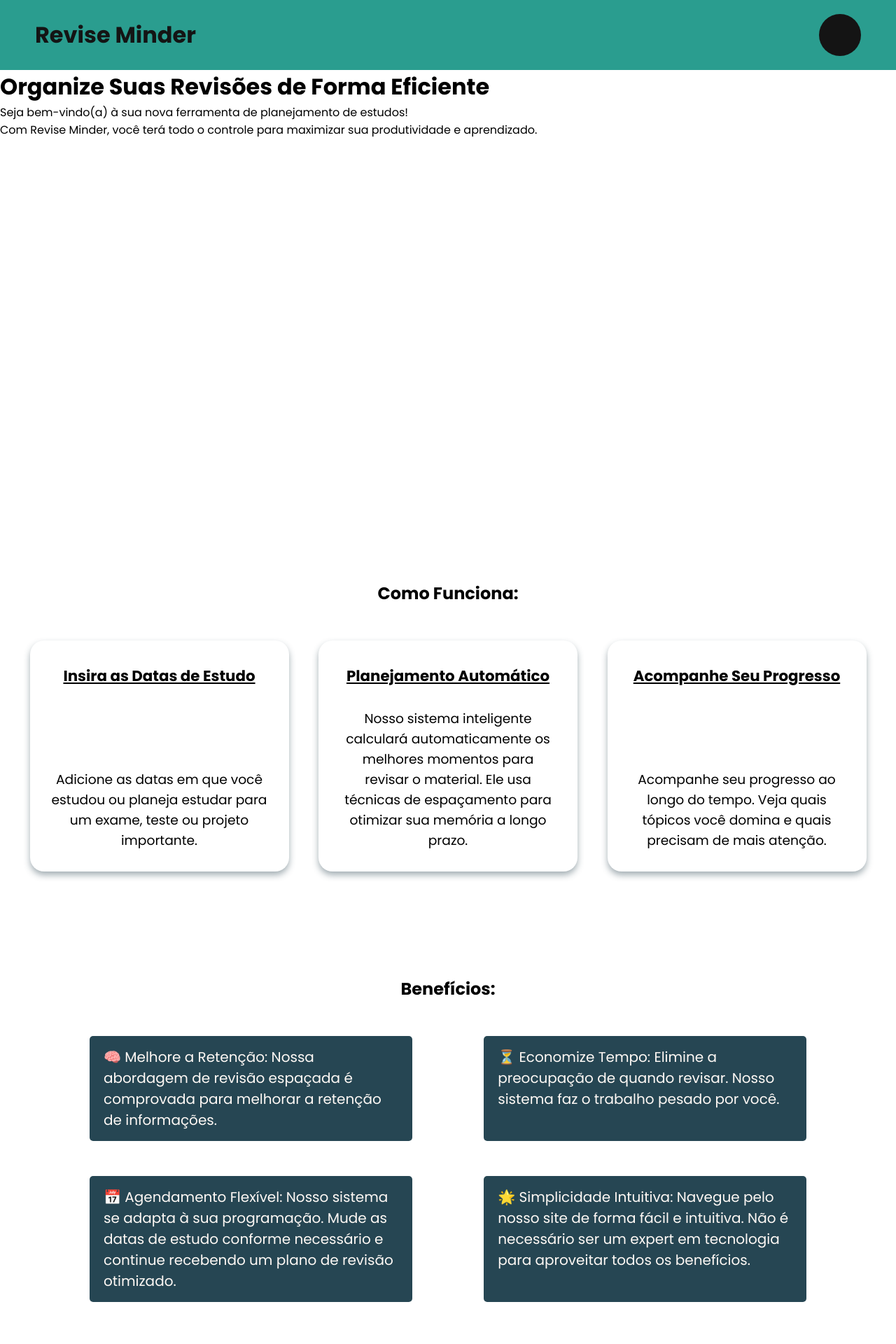
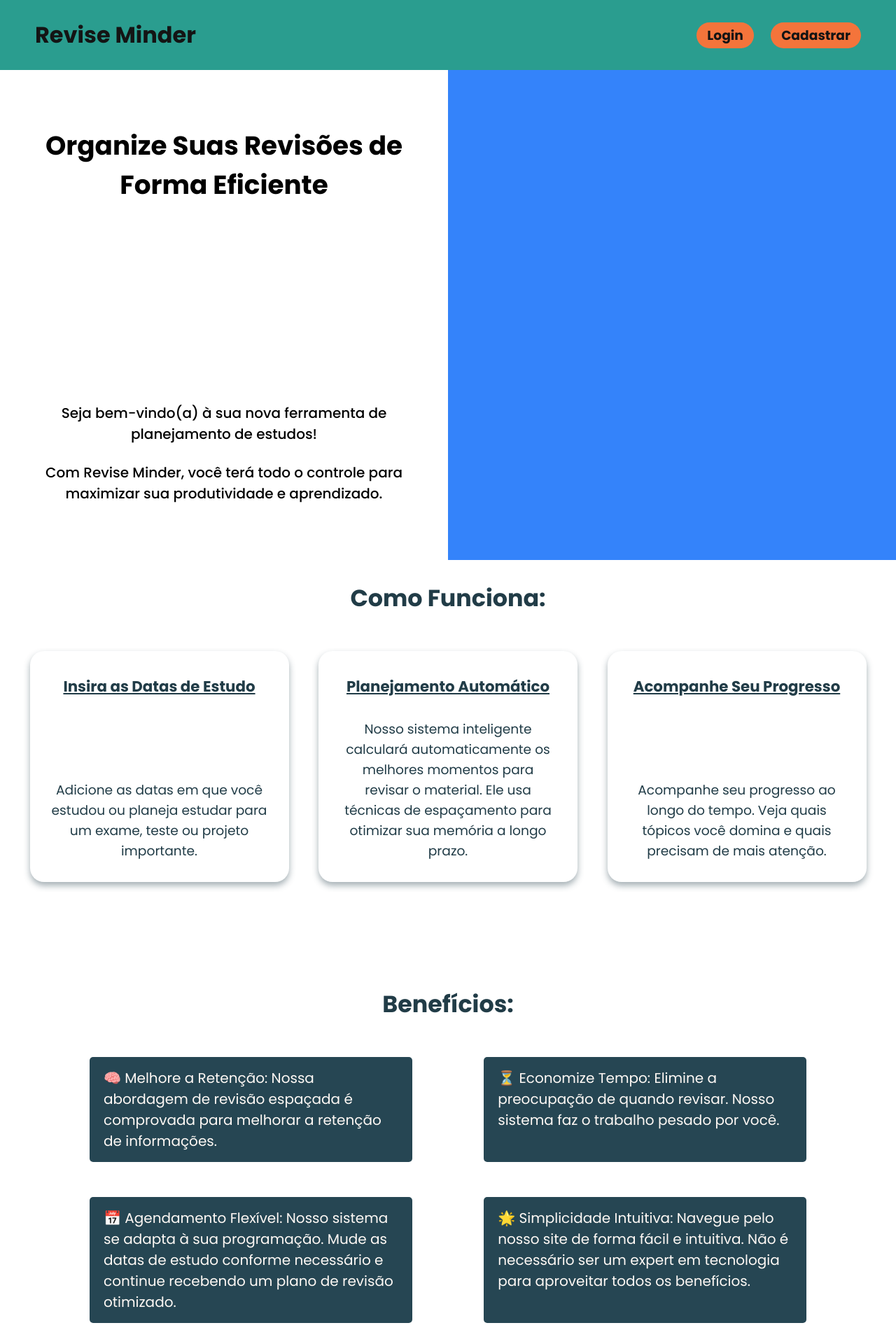
Before and after one commit to ThiagoSchFialho/DJANGO-Revise_Minder, a Django app: page / in a window 1280 px wide. Shown: the top 1920 px of the page at 70% size. Run offline with Django 4.2, Linux system fonts and the light colour scheme.

Commit message:
adição da página 'signup.html'
Modificações de estilo também foram feitas na página 'index.html', a partial '_header.html' foi tirada do arquivo 'base.html'

```diff
--- a/apps/users/urls.py
+++ b/apps/users/urls.py
@@ -1,6 +1,7 @@
 from django.urls import path
-from apps.users.views import login
+from apps.users.views import login, signup
 
 urlpatterns = [
     path('login/', login, name='login'),
+    path('signup', signup, name='signup'),
 ]
--- a/apps/users/views.py
+++ b/apps/users/views.py
@@ -2,3 +2,6 @@ from django.shortcuts import render
 
 def login(request):
     return render(request, 'users/login.html')
+
+def signup(request):
+    return render(request, 'users/signup.html');
--- a/setup/static/styles/style.css
+++ b/setup/static/styles/style.css
@@ -1,4 +1,4 @@
-@import url('https://fonts.googleapis.com/css2?family=Poppins:ital,wght@0,400;0,700;1,400;1,700&display=swap');
+@import url('https://fonts.googleapis.com/css2?family=Poppins:ital,wght@0,400;0,500;0,700;1,400;1,500;1,700&display=swap');
 
 :root {
     --red: #CC2936;
@@ -51,6 +51,20 @@ header {
     height: 60px;
     background-color: var(--black);
     border-radius: 50%;
+}
+
+.user-authentication a{
+    color: var(--black);
+    padding: 5px 15px;
+    text-decoration: none;
+    font-size: 14pt;
+    font-weight: bold;
+    background-color: var(--orange);
+    border-radius: 65px;
+}
+
+.user-authentication a:first-child {
+    margin-right: 20px;
 }
 
 footer {
@@ -195,13 +209,49 @@ main {
     border-radius: 5px;
 }
 
+.banner {
+    display: flex;
+    height: calc(100vh - 100px);
+}
+
+.banner-text {
+    display: flex;
+    flex-direction: column;
+    justify-content: space-between;
+    padding: 150px 70px;
+    width: 50%;
+    align-items: center;
+}
+
+.banner-text h1 {
+    font-size: 30pt;
+    text-align: center;
+}
+
+.banner-paragraphs p:first-child {
+    margin-bottom: 35px;
+}
+
+.banner-paragraphs p {
+    text-align: center;
+    font-size: 17pt;
+    font-weight: 500;
+}
+
+.banner-img {
+    width: 50%;
+    height: 100%;
+    background-color: var(--blue);
+}
+
+.presentation {
+    color: var(--super-dark-green);
+}
+
 .presentation-title {
     margin: 150px auto 50px auto;
     text-align: center;
-}
-
-.banner {
-    height: calc(100vh - 100px);
+    font-size: 25pt;
 }
 
 .how-works-container h2{
@@ -268,7 +318,12 @@ main {
 .start-now p {
     text-align: center;
     font-size: 17pt;
+    font-weight: 600;
     margin-bottom: 30px;
+    padding: 10px;
+    background-color: var(--light-green);
+    border: 2px solid var(--super-dark-green);
+    border-radius: 5px;
 }
 
 .start-now a{
@@ -281,3 +336,29 @@ main {
     background-color: var(--orange);
     border-radius: 5px;
 }
+
+@media screen and (max-width: 1366px) {
+    .banner-text {
+        display: flex;
+        flex-direction: column;
+        justify-content: space-between;
+        padding: 80px 50px;
+        width: 50%;
+        align-items: center;
+    }
+
+    .banner-text h1 {
+        font-size: 28pt;
+        text-align: center;
+    }
+
+    .banner-paragraphs p:first-child {
+        margin-bottom: 25px;
+    }
+
+    .banner-paragraphs p {
+        text-align: center;
+        font-size: 15pt;
+        font-weight: 500;
+    }
+}
--- a/templates/revise_minder/base.html
+++ b/templates/revise_minder/base.html
@@ -8,7 +8,6 @@
     <title>Revise Minder</title>
 </head>
 <body>
-    {% include 'revise_minder/partials/_header.html' %}
     {% block content %}{% endblock %}
     {% include 'revise_minder/partials/_footer.html' %}
 </body>
--- a/templates/revise_minder/index.html
+++ b/templates/revise_minder/index.html
@@ -1,10 +1,25 @@
 {% extends 'revise_minder/base.html' %}
 {% block content %}
+    <header>
+        <div class="header-content">
+            <div class="header-logo">
+                <a href="{% url 'reviews_home' %}">
+                    <h1>Revise Minder</h1>
+                </a>
+            </div>
+            <div class="user-authentication">
+                <a href="{% url 'login' %}" class="login">Login</a>
+                <a href="{% url 'signup' %}" class="signup">Cadastrar</a>
+            </div>
+        </div>
+    </header>
     <div class="banner">
         <div class="banner-text">
             <h1>Organize Suas Revisões de Forma Eficiente</h1>
-            <p>Seja bem-vindo(a) à sua nova ferramenta de planejamento de estudos!</p>
-            <p>Com Revise Minder, você terá todo o controle para maximizar sua produtividade e aprendizado.</p>
+            <div class="banner-paragraphs">
+                <p>Seja bem-vindo(a) à sua nova ferramenta de planejamento de estudos!</p>
+                <p>Com Revise Minder, você terá todo o controle para maximizar sua produtividade e aprendizado.</p>
+            </div>
         </div>
         <div class="banner-img"></div>
     </div>
@@ -41,8 +56,8 @@
         </div>
         <div class="start-now">
             <h2 class="presentation-title">Comece Agora:</h2>
-            <p>Comece a aproveitar ao máximo o seu tempo de estudo! Crie uma conta gratuita e coloque Revise Minderpara trabalhar para você.</p>
-            <a href="{% url 'reviews_home' %}">Começar Agora</a>
+            <p>Comece a aproveitar ao máximo o seu tempo de estudo! Crie uma conta gratuita e coloque Revise Minder para trabalhar para você.</p>
+            <a href="{% url 'signup' %}">Começar Agora</a>
         </div>
     </section>
 {% endblock %}
--- a/templates/revise_minder/reviews_home.html
+++ b/templates/revise_minder/reviews_home.html
@@ -1,5 +1,6 @@
 {% extends 'revise_minder/base.html' %}
 {% block content %}
+{% include 'revise_minder/partials/_header.html' %}
     <main class="revise-minder-main-container">
         {% include 'revise_minder/partials/_side-menu.html' %}
         <div class="main-content-container">
```
Also changed, not shown: templates/users/signup.html (added, +11 -0 lines).
